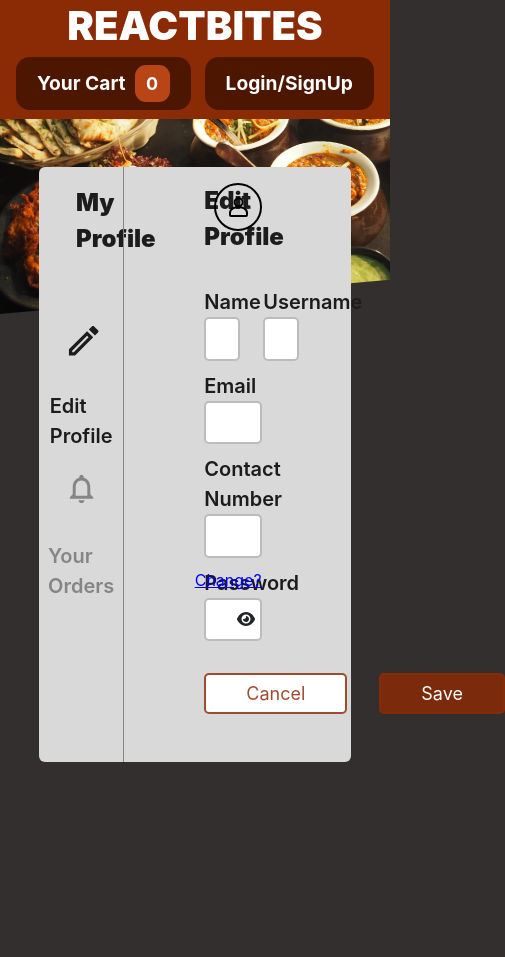
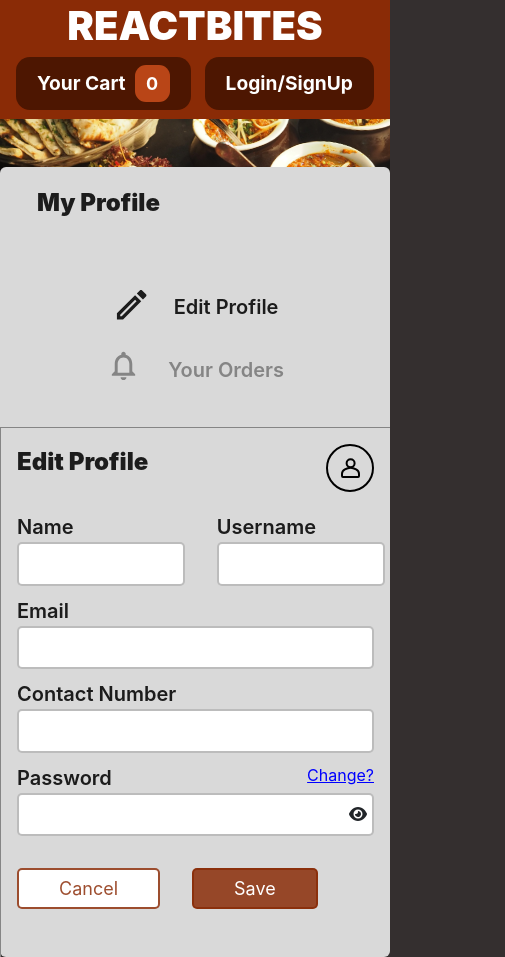
Before and after one commit to jasmeetsingh-1/reactbites, a React (Create React App) app: page /my_profile in a window 390 px wide. Shown: the whole page, 505 px wide, since content can reach past the window. Before the commit the page ends 844 px from the top, so only its background shows below. Built offline with nearby package versions, Linux system fonts and the light colour scheme.

Commit message:
responsive css improvements

```diff
--- a/src/components/cssFIles/login/loginPage.css
+++ b/src/components/cssFIles/login/loginPage.css
@@ -69,7 +69,7 @@
   margin-bottom: 23px;
 }
 
-.signup-form-tag-inputfields{
+.signup-form-tag-inputfields {
   display: flex;
   flex-direction: column;
   width: fit-content;
@@ -89,7 +89,6 @@
   margin-bottom: -1px;
   font-weight: lighter;
 }
-
 
 .login-tag-inputfields > input {
   width: 21rem;
@@ -120,14 +119,27 @@
   margin: 0px;
 }
 
-.a-href-button-styling{
-    color: #3838FF;
-    text-decoration: underline;
-    font-size: large;
+.a-href-button-styling {
+  color: #3838ff;
+  text-decoration: underline;
+  font-size: large;
 }
 
+.a-href-button-styling:hover {
+  cursor: pointer;
+  text-shadow: 0 0 10px rgba(128, 128, 128, 0.5);
+}
 
-.a-href-button-styling:hover{
-    cursor: pointer;
-    text-shadow: 0 0 10px rgba(128, 128, 128, 0.5);
+@media screen and (max-width: 800px) {
+  .main-div-container > div {
+    width: 100%;
+    height: 100%;
+  }
+
+  .main-image-container {
+    display: none;
+  }
+  .heading-section-login-page > h1 {
+    font-size: 3rem !important;
+  }
 }
--- a/src/components/cssFIles/orderForm/orderform.css
+++ b/src/components/cssFIles/orderForm/orderform.css
@@ -164,6 +164,10 @@
     margin: 0 0.2rem 1rem;
   }
 
+  .email-field-holder-orderForm > label {
+    top: 11px !important;
+  }
+
   .outer-order-form-holder > div {
     width: 100%;
   }
--- a/src/components/cssFIles/profile/profile.css
+++ b/src/components/cssFIles/profile/profile.css
@@ -108,3 +108,22 @@
   position: absolute;
   right: 0;
 }
+
+@media screen and (max-width: 768px) {
+  .profile-css-main-div {
+    min-width: 100%;
+    max-width: 100%;
+    flex-direction: column;
+  }
+
+  .profile-css-menu-div-holder {
+    min-width: 100% !important;
+    max-width: 100% !important;
+  }
+
+  .profile-css-form-div-holder {
+    width: 100%;
+    padding: 1rem;
+    border-top: 1px solid #858585;
+  }
+}
--- a/src/components/cssFIles/profile/profileOrders.css
+++ b/src/components/cssFIles/profile/profileOrders.css
@@ -178,12 +178,18 @@
   }
   .profile-holder-outer-div {
     flex-direction: column;
+    padding: 3rem 1rem;
+    border-top: 1px solid #858585;
+    align-items: center;
+  }
+  .profile-modal-right-holder {
+    width: 100%;
   }
   .cart-item-holder-profileModal {
     flex-wrap: nowrap;
   }
   .profile-modal-left-holder {
     flex-wrap: nowrap;
-    width: 70%;
+    width: 100%;
   }
 }
--- a/src/components/orderForm/orderform.jsx
+++ b/src/components/orderForm/orderform.jsx
@@ -115,7 +115,7 @@
                   />
                 </div>
 
-                <div className="invalid-field-holder-orderform">
+                <div className="invalid-field-holder-orderform email-field-holder-orderForm">
                   <label
                     htmlFor="email"
                     style={{ position: "relative", top: "-20px" }}
```
